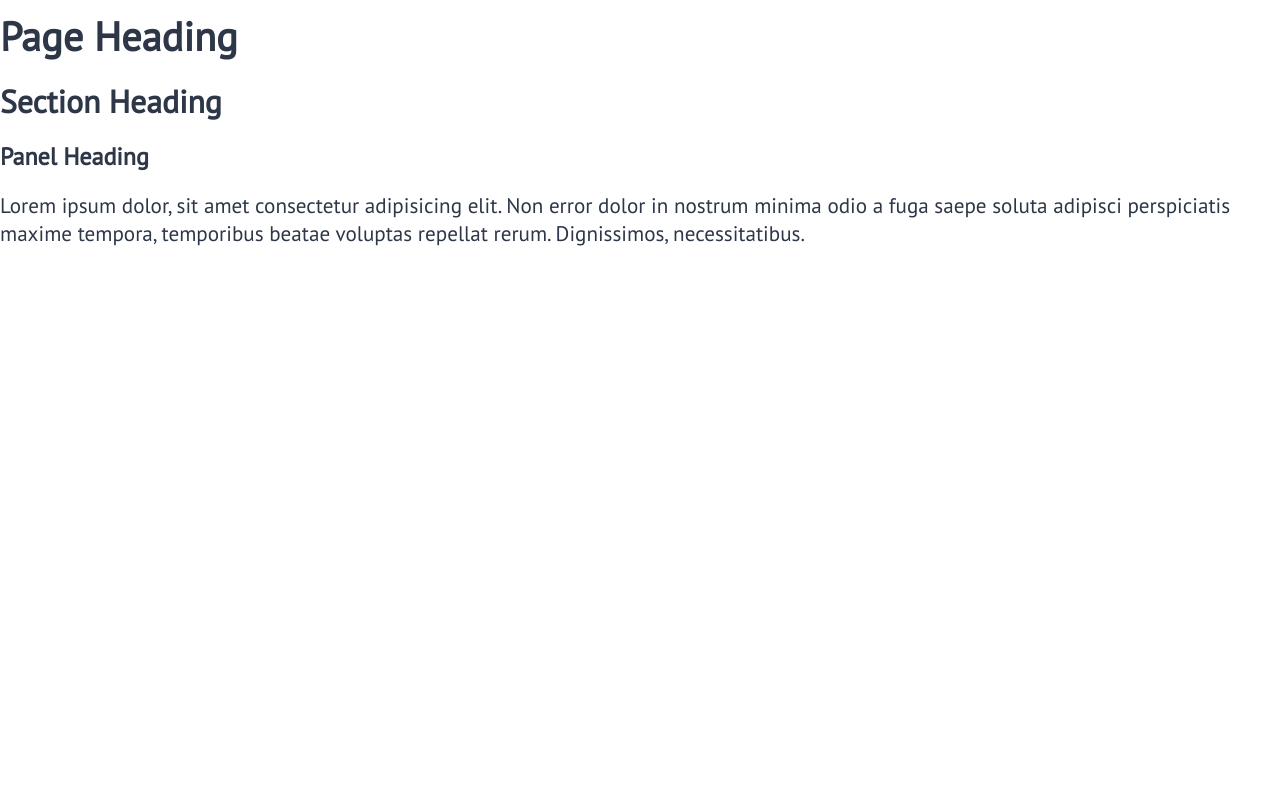
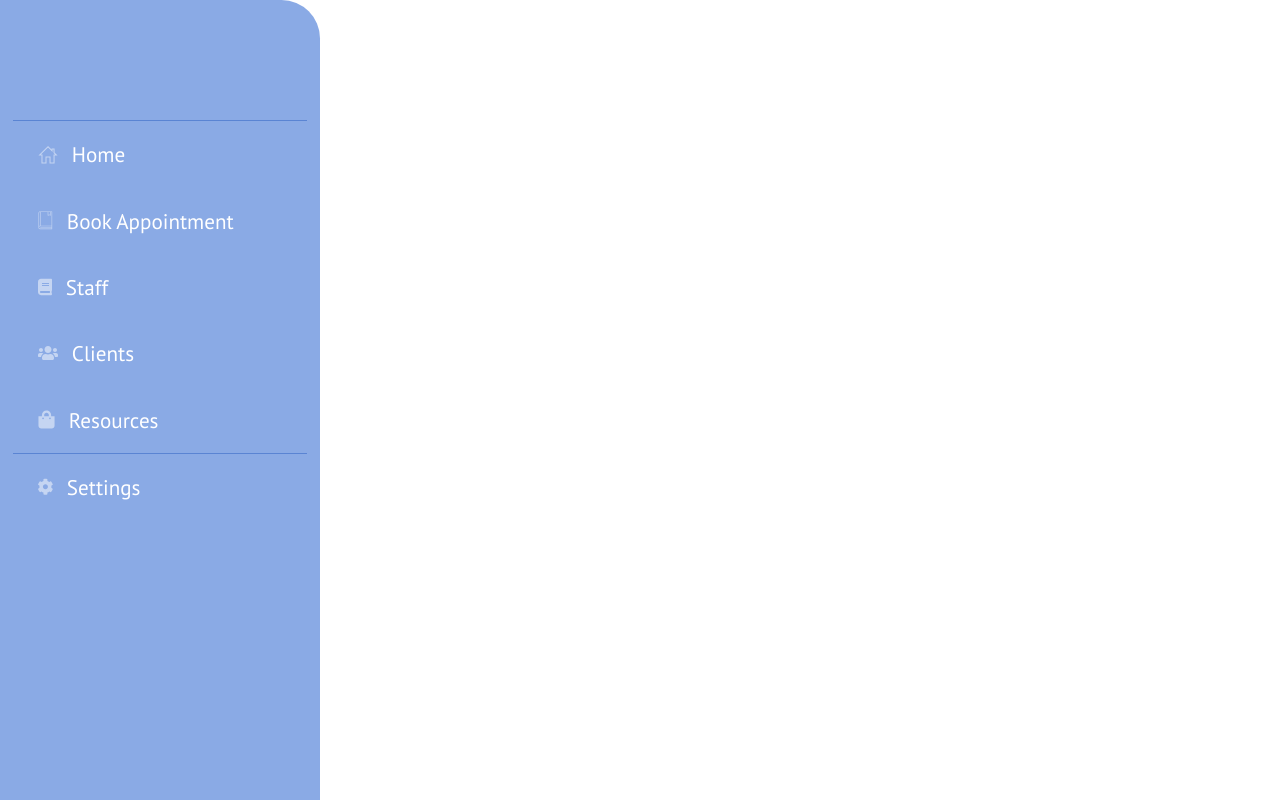
Before and after one commit to nology-tech/union-post-course-client-project, a React (Vite) app: page / in a window 1280 px wide. Built offline with nearby package versions, Linux system fonts and the light colour scheme.

Commit message:
add Nav component to Home page

```diff
--- a/src/pages/Home/Home.tsx
+++ b/src/pages/Home/Home.tsx
@@ -1,17 +1,10 @@
 import Layout from "../../components/Layout/Layout";
+import Nav from "../../components/Nav/Nav";
 
 const Home = () => {
   return (
     <Layout>
-      <h1>Page Heading</h1>
-      <h2>Section Heading</h2>
-      <h3>Panel Heading</h3>
-      <p>
-        Lorem ipsum dolor, sit amet consectetur adipisicing elit. Non error
-        dolor in nostrum minima odio a fuga saepe soluta adipisci perspiciatis
-        maxime tempora, temporibus beatae voluptas repellat rerum. Dignissimos,
-        necessitatibus.
-      </p>
+      <Nav />
     </Layout>
   );
 };
```
